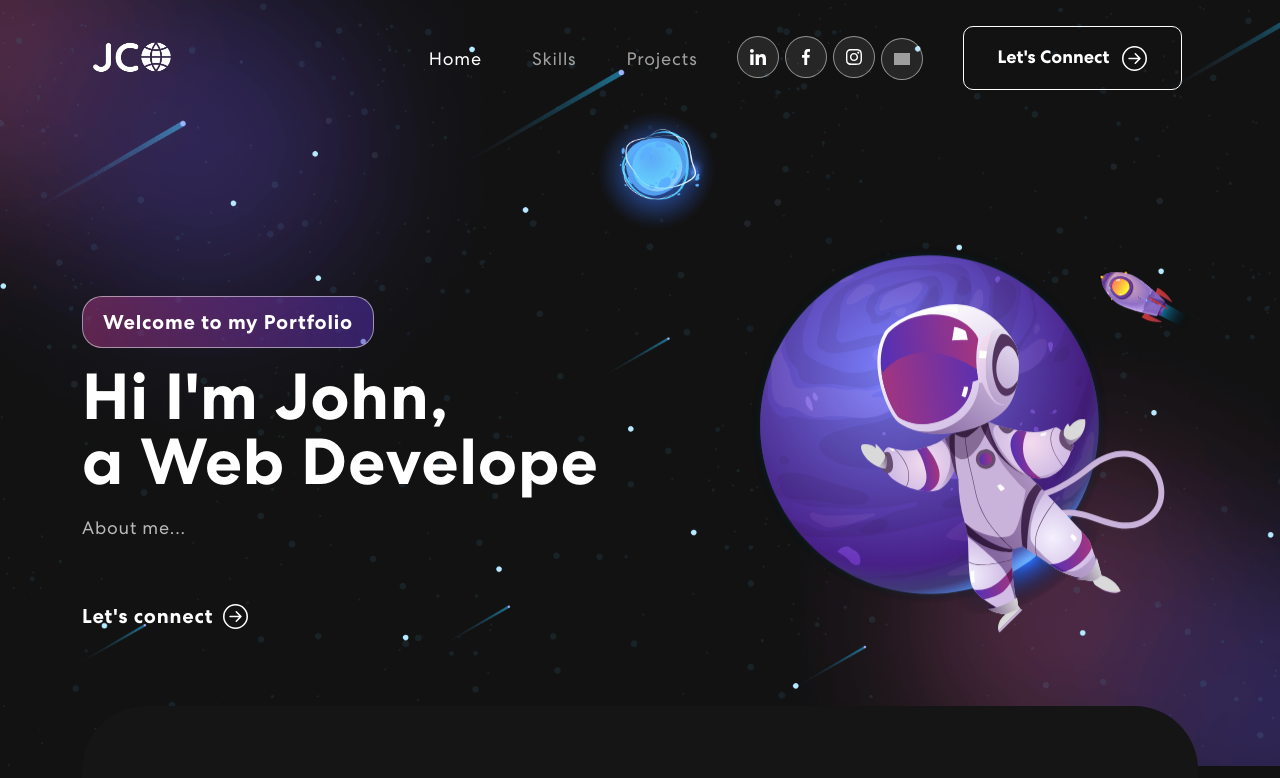
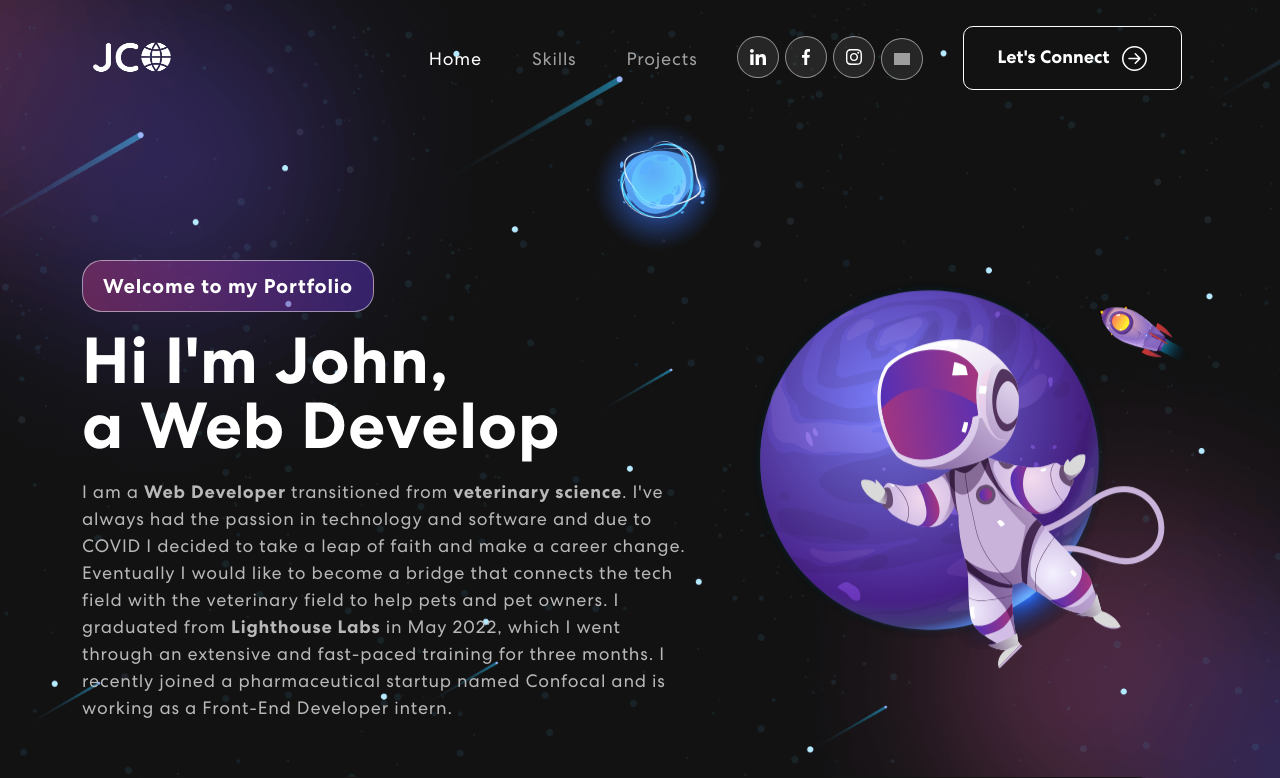
Before and after one commit to fluffyjohnny/Portfolio, a React (Create React App) app: page / in a window 1280 px wide. Shown: the top 778 px of the page. Built offline with nearby package versions, Linux system fonts and the light colour scheme; no server answers; grey boxes are pictures that could not be loaded.

Commit message:
add about me section

```diff
--- a/src/components/Banner.js
+++ b/src/components/Banner.js
@@ -9,13 +9,12 @@ export const Banner = () => {
   const [loopNum, setLoopNum] = useState(0);
   const [isDeleting, setIsDeleting] = useState(false);
   const [text, setText] = useState("");
-  const [delta, setDelta] = useState(150 - Math.random() * 100);
-  const period = 3000;
+  const [delta, setDelta] = useState(210 - Math.random() * 100);
+  const period = 2000;
   const rolesToRotate = [
     "a Web Developer",
     "a Vet Operation Associate",
-    "a Gamer",
-    "a Friend",
+    "a Friend!",
   ];
 
   useEffect(() => {
@@ -47,7 +46,7 @@ export const Banner = () => {
     } else if (isDeleting && updateText === "") {
       setIsDeleting(false);
       setLoopNum(loopNum + 1);
-      setDelta(500);
+      setDelta(300);
     }
   };
 
@@ -64,15 +63,23 @@ export const Banner = () => {
                   }
                 >
                   <span className="tagline">Welcome to my Portfolio</span>
-                  <h1>
+                  <h1 className='greetings'>
                     {`Hi I'm John, `}
-                    <br/>
+                    <br />
                     <span className="wrap">{text}</span>
                   </h1>
-                  <p>About me...</p>
-                  <button onClick={() => console.log("connect")}>
-                    Let's connect <ArrowRightCircle size={25} />
-                  </button>
+                  <p>
+                    I am a <b>Web Developer</b> transitioned from{" "}
+                    <b>veterinary science</b>. I've always had the passion in
+                    technology and software and due to COVID I decided to take a
+                    leap of faith and make a career change. Eventually I would
+                    like to become a bridge that connects the tech field with
+                    the veterinary field to help pets and pet owners. I
+                    graduated from <b>Lighthouse Labs</b> in May 2022, which I
+                    went through an extensive and fast-paced training for three
+                    months. I recently joined a pharmaceutical startup named
+                    Confocal and is working as a Front-End Developer intern.{" "}
+                  </p>
                 </div>
               )}
             </TrackVisibility>
```
